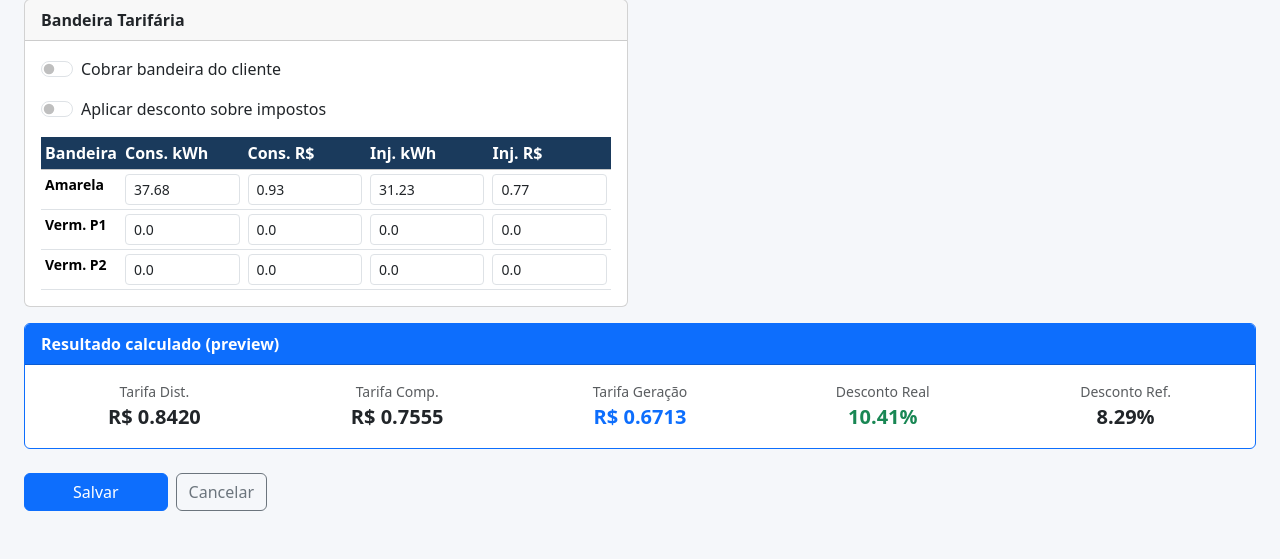
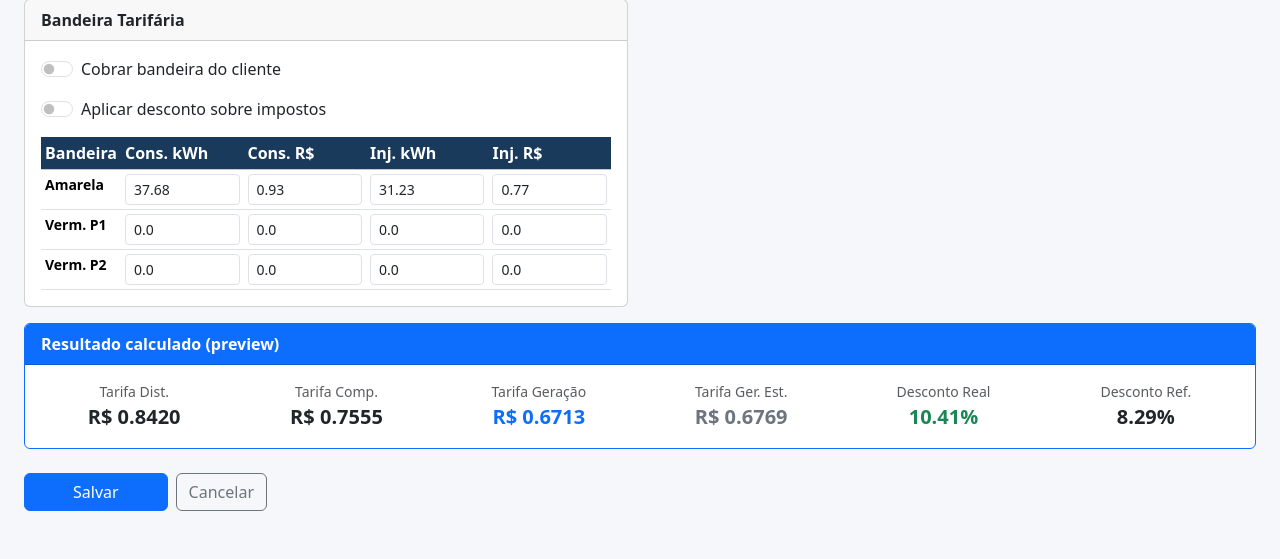
Before and after one commit to Relicetti/alexandria-tarifas, a Flask app: page /faturas/1/editar in a window 1280 px wide. Shown: the part 1001-1560 px from the top of the page. Run offline with Flask 3, Linux system fonts and the light colour scheme; data comes from the database, SQL or seed files in the repository.

Commit message:
feat(preview): adiciona Tarifa Ger. Est. = T_comp × (1 − Desconto Real)
Exibida no preview e persistida em calculos._saidas como tarifa_geracao_est.

Co-Authored-By: Claude Sonnet 4.6 <noreply@anthropic.com>

```diff
--- a/calculos.py
+++ b/calculos.py
@@ -31,10 +31,13 @@ def _saidas(tarifa_dist, tarifa_comp, tarifa_bruta_inj,
     desconto_real  = desconto_final / valor_fat_sem if valor_fat_sem else 0.0
     desconto_ref   = desconto_base * inj / consumo if (consumo and desconto_ref_disponivel) else None
 
+    tarifa_geracao_est = tarifa_comp * (1 - desconto_real)
+
     return {
         "tarifa_distribuidora": round(tarifa_dist, 6),
         "tarifa_compensada":    round(tarifa_comp, 6),
         "tarifa_geracao":       round(tarifa_geracao, 6),
+        "tarifa_geracao_est":   round(tarifa_geracao_est, 6),
         "desconto_real":        round(desconto_real, 6),
         "desconto_ref":         round(desconto_ref, 6) if desconto_ref is not None else None,
     }
--- a/templates/form_fatura.html
+++ b/templates/form_fatura.html
@@ -517,6 +517,10 @@
           <div class="fs-5 fw-bold text-primary" id="res-tg">—</div>
         </div>
         <div class="col">
+          <div class="text-muted small">Tarifa Ger. Est.</div>
+          <div class="fs-5 fw-bold text-secondary" id="res-tge" title="T_compensada × (1 − Desconto Real)">—</div>
+        </div>
+        <div class="col">
           <div class="text-muted small">Desconto Real</div>
           <div class="fs-5 fw-bold text-success" id="res-dr">—</div>
         </div>
@@ -698,9 +702,11 @@ function calcPreview() {
   const tem_ref = !['NEOENERGIA','CEMIG','BRASILIA'].includes(grupo);
 
   document.getElementById('preview-card').style.display = '';
+  const tge = tc * (1 - dr);
   document.getElementById('res-td').textContent   = 'R$ ' + td.toFixed(4);
   document.getElementById('res-tc').textContent   = 'R$ ' + tc.toFixed(4);
   document.getElementById('res-tg').textContent   = 'R$ ' + tg.toFixed(4);
+  document.getElementById('res-tge').textContent  = 'R$ ' + tge.toFixed(4);
   document.getElementById('res-dr').textContent   = (dr * 100).toFixed(2) + '%';
   document.getElementById('col-dref').style.display = tem_ref ? '' : 'none';
   document.getElementById('res-dref').textContent = (dref * 100).toFixed(2) + '%';
```
